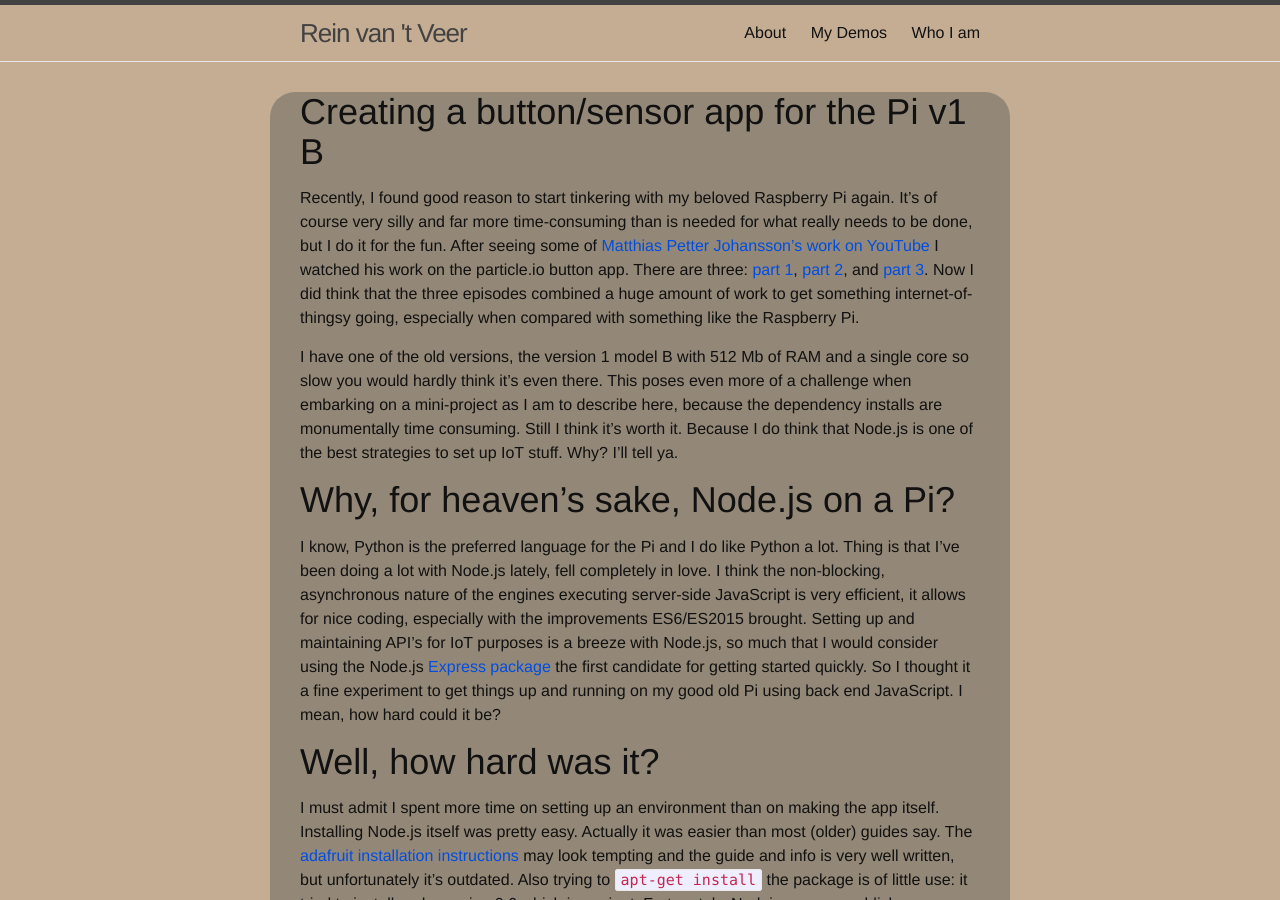
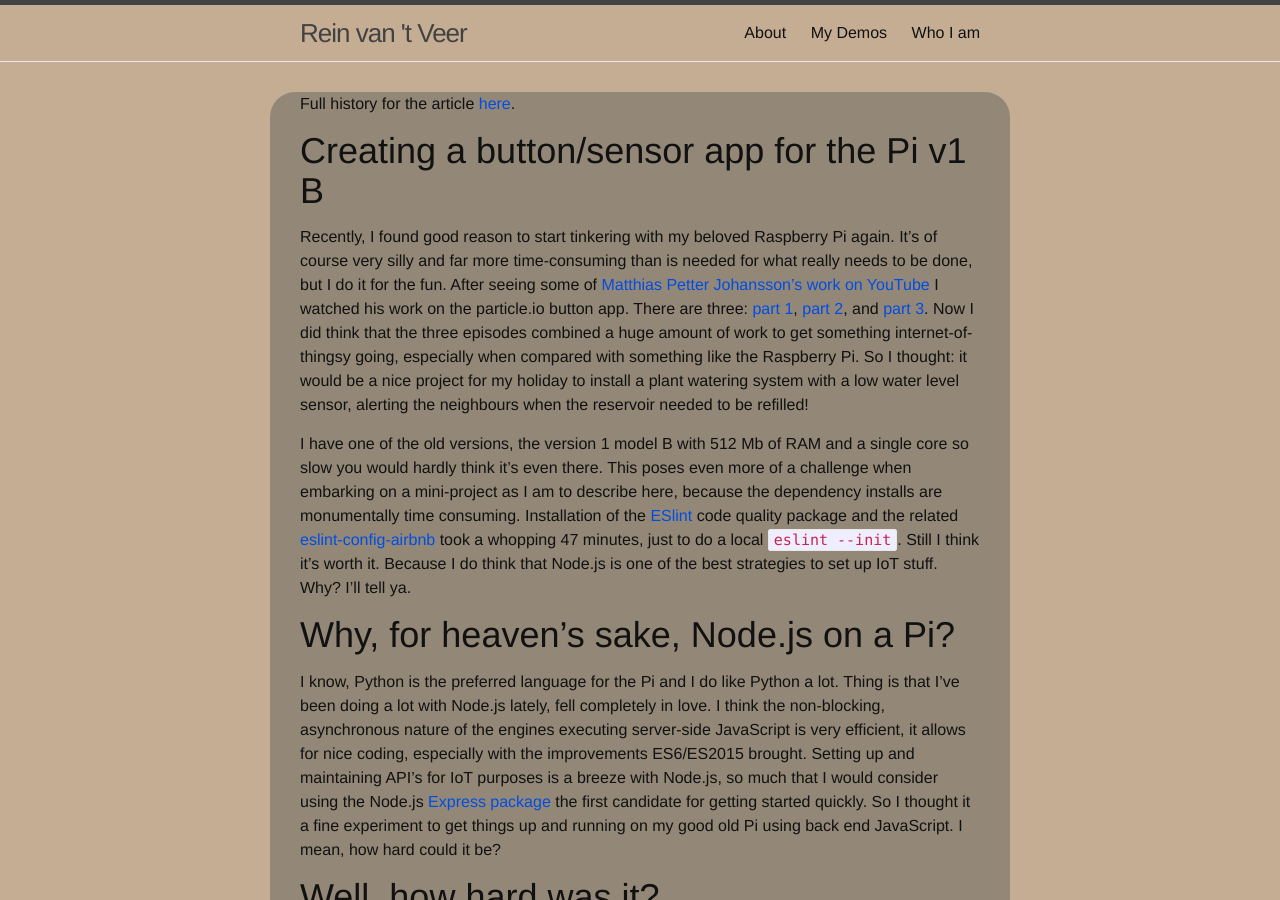
Before and after one commit to reinvantveer/reinvantveer.github.io, a Jekyll site: the page built from _posts/2016-07-28-running-nodejs-on-a-pi.md, in a window 1280 px wide and 900 px high. Built offline with Jekyll 4.4.1, drawn with Linux system fonts in a browser that asks for light colours.

Commit message:
Update 2016-07-28-running-nodejs-on-a-pi.md

```diff
--- a/_posts/2016-07-28-running-nodejs-on-a-pi.md
+++ b/_posts/2016-07-28-running-nodejs-on-a-pi.md
@@ -3,11 +3,12 @@
 layout: default
 ---
 
+Full history for the article [here](https://github.com/reinvantveer/reinvantveer.github.io/commits/master/_posts/2016-07-28-running-nodejs-on-a-pi.md).
 # Creating a button/sensor app for the Pi v1 B
 
-Recently, I found good reason to start tinkering with my beloved Raspberry Pi again. It's of course very silly and far more time-consuming than is needed for what really needs to be done, but I do it for the fun. After seeing some of [Matthias Petter Johansson's work on YouTube](https://www.youtube.com/channel/UCO1cgjhGzsSYb1rsB4bFe4Q) I watched his work on the particle.io button app. There are three: [part 1](https://www.youtube.com/watch?v=NRrgtUJnkIo), [part 2](https://www.youtube.com/watch?v=Gh8u7qXZr_8), and [part 3](https://www.youtube.com/watch?v=HptbRSdv6kg). Now I did think that the three episodes combined a huge amount of work to get something internet-of-thingsy going, especially when compared with something like the Raspberry Pi.
+Recently, I found good reason to start tinkering with my beloved Raspberry Pi again. It's of course very silly and far more time-consuming than is needed for what really needs to be done, but I do it for the fun. After seeing some of [Matthias Petter Johansson's work on YouTube](https://www.youtube.com/channel/UCO1cgjhGzsSYb1rsB4bFe4Q) I watched his work on the particle.io button app. There are three: [part 1](https://www.youtube.com/watch?v=NRrgtUJnkIo), [part 2](https://www.youtube.com/watch?v=Gh8u7qXZr_8), and [part 3](https://www.youtube.com/watch?v=HptbRSdv6kg). Now I did think that the three episodes combined a huge amount of work to get something internet-of-thingsy going, especially when compared with something like the Raspberry Pi. So I thought: it would be a nice project for my holiday to install a plant watering system with a low water level sensor, alerting the neighbours when the reservoir needed to be refilled!
 
-I have one of the old versions, the version 1 model B with 512 Mb of RAM and a single core so slow you would hardly think it's even there. This poses even more of a challenge when embarking on a mini-project as I am to describe here, because the dependency installs are monumentally time consuming. Still I think it's worth it. Because I do think that Node.js is one of the best strategies to set up IoT stuff. Why? I'll tell ya.
+I have one of the old versions, the version 1 model B with 512 Mb of RAM and a single core so slow you would hardly think it's even there. This poses even more of a challenge when embarking on a mini-project as I am to describe here, because the dependency installs are monumentally time consuming. Installation of the [ESlint](https://npmjs.com/package/eslint) code quality package and the related [eslint-config-airbnb](https://npmjs.com/package/eslint-config-airbnb) took a whopping 47 minutes, just to do a local `eslint --init`. Still I think it's worth it. Because I do think that Node.js is one of the best strategies to set up IoT stuff. Why? I'll tell ya.
 
 # Why, for heaven's sake, Node.js on a Pi?
 
```
